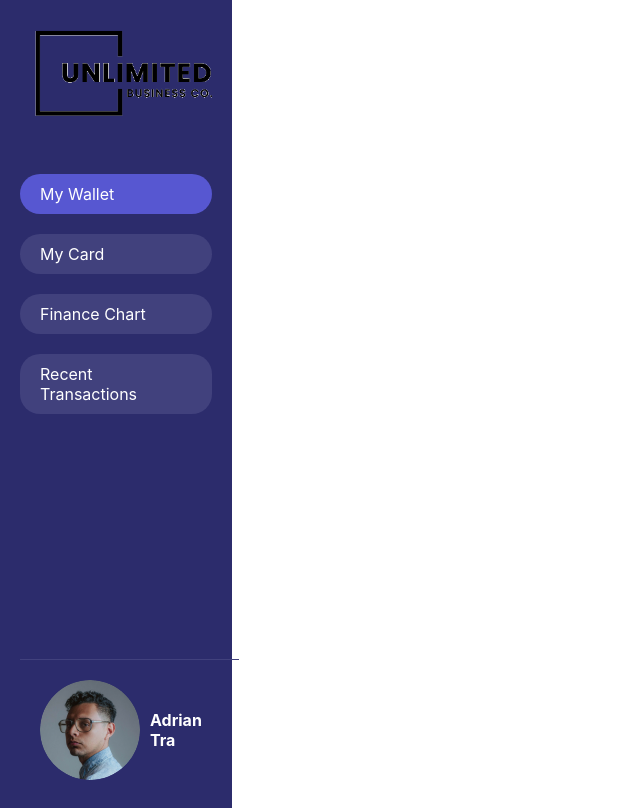
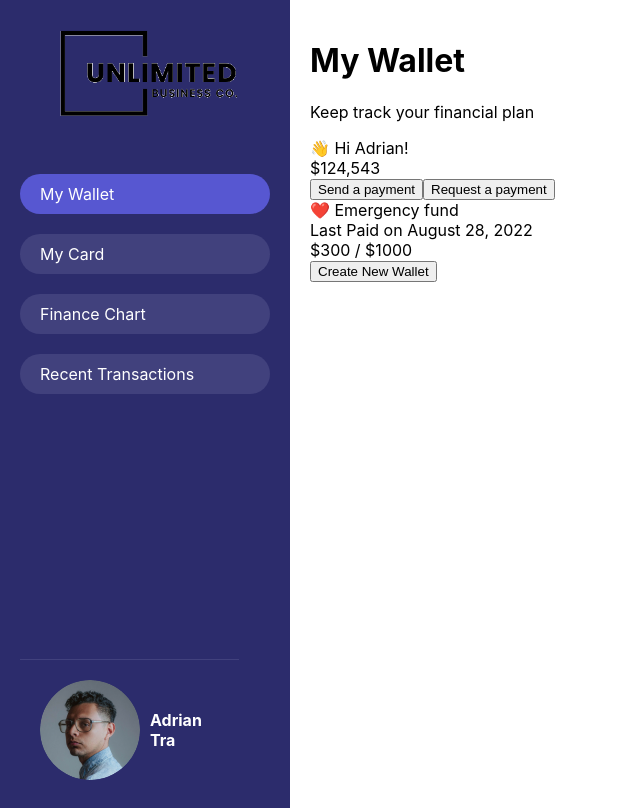
Before and after one commit to Ali-H-Hassan/Finance, a React (Create React App) app in the folder frontend/: page / in a window 1280 px wide. Shown: the whole page, without its empty margins (0-640 px from the left). Built offline with nearby package versions, Linux system fonts and the light colour scheme.

Commit message:
Frontend <> Styling main App

```diff
--- a/frontend/src/App.css
+++ b/frontend/src/App.css
@@ -1,38 +1,13 @@
-.App {
-  text-align: center;
+.app-layout {
+  display: flex;
+  min-height: 100vh;
 }
 
-.App-logo {
-  height: 40vmin;
-  pointer-events: none;
+.sidebar {
+  flex: 0 0 250px;
 }
 
-@media (prefers-reduced-motion: no-preference) {
-  .App-logo {
-    animation: App-logo-spin infinite 20s linear;
-  }
+.main-content {
+  flex-grow: 1;
+  padding: 20px;
 }
-
-.App-header {
-  background-color: #282c34;
-  min-height: 100vh;
-  display: flex;
-  flex-direction: column;
-  align-items: center;
-  justify-content: center;
-  font-size: calc(10px + 2vmin);
-  color: white;
-}
-
-.App-link {
-  color: #61dafb;
-}
-
-@keyframes App-logo-spin {
-  from {
-    transform: rotate(0deg);
-  }
-  to {
-    transform: rotate(360deg);
-  }
-}
--- a/frontend/src/App.js
+++ b/frontend/src/App.js
@@ -1,10 +1,17 @@
 import React from "react";
 import Sidebar from "./components/Sidebar/Sidebar";
+import MyWallet from "./components/MyWallet/MyWallet";
+import "./App.css";
 
 function App() {
   return (
     <div className="App">
-      <Sidebar />
+      <div className="app-layout">
+        <Sidebar />
+        <div className="main-content">
+          <MyWallet />
+        </div>
+      </div>
     </div>
   );
 }
--- /dev/null
+++ b/frontend/src/components/MyWallet/MyWallet.jsx
@@ -0,0 +1,46 @@
+import React from "react";
+import "./MyWallet.css";
+
+function MyWallet() {
+  return (
+    <div className="my-wallet">
+      <h1>My Wallet</h1>
+      <p>Keep track your financial plan</p>
+
+      <div className="balance-info">
+        <span role="img" aria-label="Wave">
+          👋
+        </span>{" "}
+        Hi Adrian!
+        <div className="balance">$124,543</div>
+      </div>
+
+      <div className="payment-actions">
+        <button>Send a payment</button>
+        <button>Request a payment</button>
+      </div>
+
+      <div className="funds">
+        <div className="fund">
+          <span role="img" aria-label="Heart">
+            ❤️
+          </span>{" "}
+          Emergency fund
+          <div className="fund-details">
+            Last Paid on August 28, 2022
+            <div className="progress">
+              <div className="progress-bar" style={{ width: "30%" }}></div>
+            </div>
+            $300 / $1000
+          </div>
+        </div>
+      </div>
+
+      <div className="create-wallet">
+        <button>Create New Wallet</button>
+      </div>
+    </div>
+  );
+}
+
+export default MyWallet;
```
Also changed, not shown: frontend/src/components/MyWallet/MyWallet.css (added).
